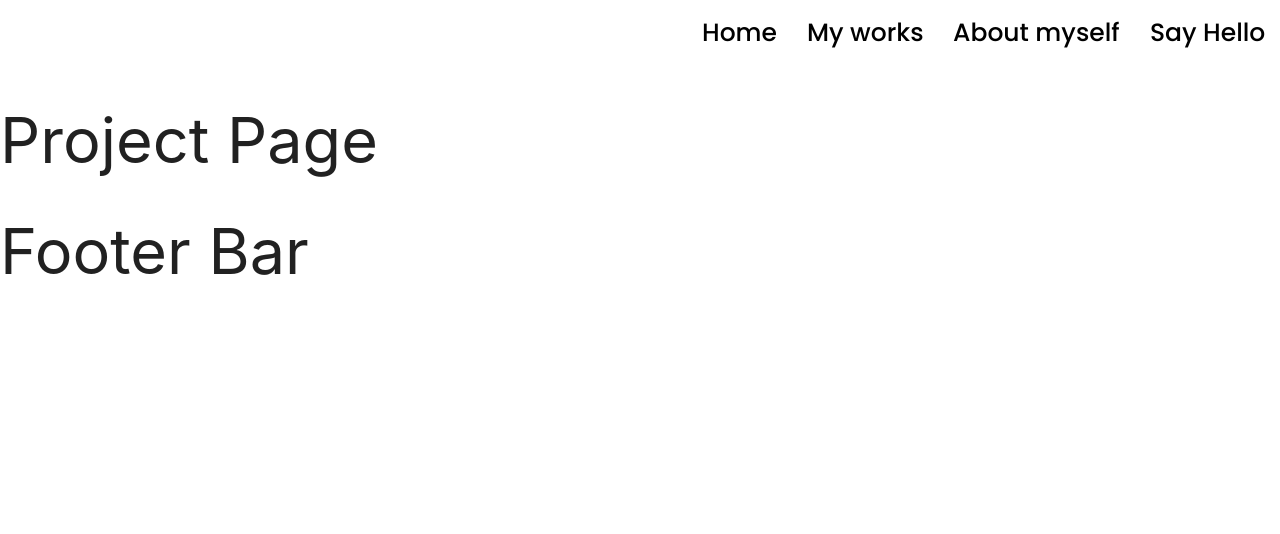
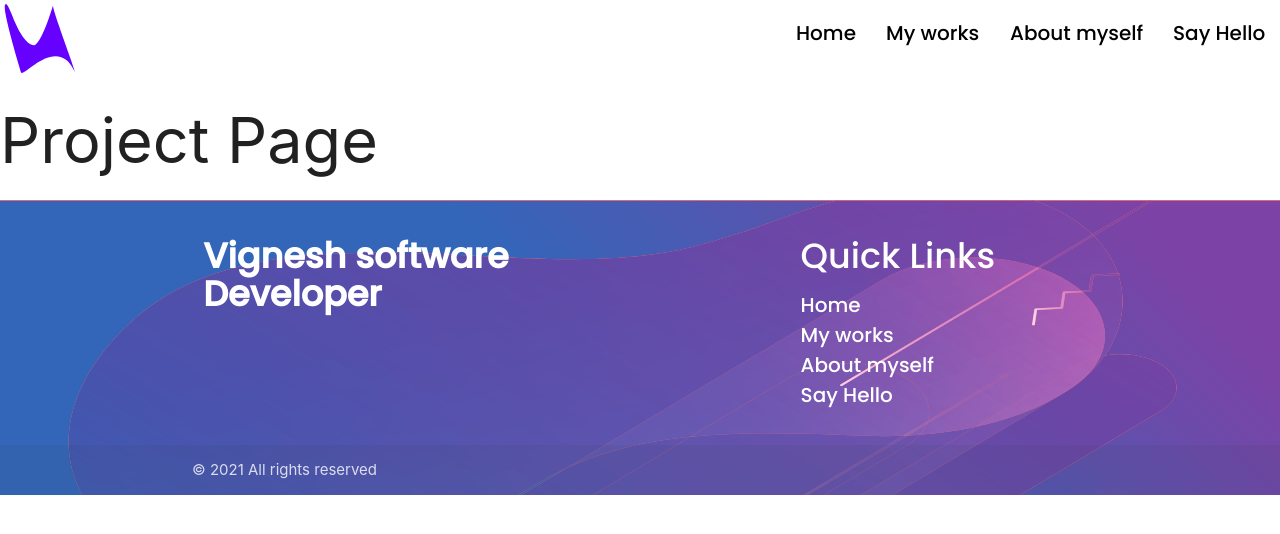
Before and after one commit to vickytechkey/portfolio, a React (Create React App) app: page /projects in a window 1280 px wide. Shown: the top 534 px of the page. Built offline with nearby package versions, Linux system fonts and the light colour scheme.

Commit message:
navbar finished

```diff
--- a/src/webcomponents/footer.js
+++ b/src/webcomponents/footer.js
@@ -1,9 +1,40 @@
 import React from 'react';
+import footerbackground from '../../src/assets/footer/footerbackground.svg';
+import { Link } from 'react-router-dom';
+function FooterBar() {
+    const routes = [
+        { 'path': "/", 'label': 'Home' },
+        { 'path': "/projects", 'label': 'My works' },
+        { 'path': "/about", 'label': 'About myself' },
+        { 'path': "/contact", 'label': 'Say Hello' },
 
-function FooterBar() {
+
+    ]
     return (
         <React.Fragment>
-            <h1>Footer Bar</h1>
+            <footer className="page-footer" style={{ backgroundSize : 'cover', backgroundImage:`url("${footerbackground}")`}}>
+          <div className="container">
+            <div className="row">
+              <div className="col l6 s12">
+                <h5 className="white-text" style={{ fontSize: 35, fontFamily: ['Poppins', 'sans-serif'] }}><b>Vignesh software Developer</b></h5>
+                {/* <p className="grey-text text-lighten-4">You can use rows and columns here to organize your footer content.</p> */}
+              </div>
+              <div className="col l4 offset-l2 s12">
+                <h5 className="white-text" style={{ fontSize: 35, fontFamily: ['Poppins', 'sans-serif'] }}> Quick Links</h5>
+                <ul>
+                {routes.map((element, index) => <li key={index}><Link className="white-text hvr-underline-from-right-white" style={{ fontSize: 20, fontFamily: ['Poppins', 'sans-serif'] }} to={element.path}>{ element.label}</Link></li>)}
+
+                </ul>
+              </div>
+            </div>
+          </div>
+          <div className="footer-copyright">
+            <div className="container">
+            © 2021 All rights reserved
+            {/* <a className="grey-text text-lighten-4 right" href="#!">More Links</a> */}
+            </div>
+          </div>
+        </footer>
         </React.Fragment>
     );
 }
--- a/src/webcomponents/navbar.js
+++ b/src/webcomponents/navbar.js
@@ -1,5 +1,6 @@
 import React from 'react';
 import { Link } from 'react-router-dom';
+import  Logo from '../assets/navbar/logo.svg'
 function NavigationBar() {
     const routes = [
         { 'path': "/", 'label': 'Home' },
@@ -13,9 +14,9 @@ function NavigationBar() {
         <React.Fragment>
             <nav className="z-depth-0" >
     <div className="nav-wrapper white z-depth-0 " >
-      <a href="#" class="brand-logo">Logo</a>
+                    <a Link="/" class="brand-logo"><img src={Logo} alt={Logo} className="responsive-img" style={{width:'80px'}} /></a>
                     <ul id="nav-mobile" class="right hide-on-med-and-down">
-                        {routes.map((element, index) => <li key={index}><Link className="black-text hvr-underline-from-right" style={{ fontSize: 25, fontFamily: ['Poppins', 'sans-serif'] }} to={element.path}>{ element.label}</Link></li>)}
+                        {routes.map((element, index) => <li key={index}><Link className="black-text hvr-underline-from-right" style={{ fontSize: 20, fontFamily: ['Poppins', 'sans-serif'] }} to={element.path}>{ element.label}</Link></li>)}
 
                     </ul>
     </div>
```
Also changed, not shown: src/assets/footer/footerbackground.svg (added), src/assets/navbar/logo.svg (added).
